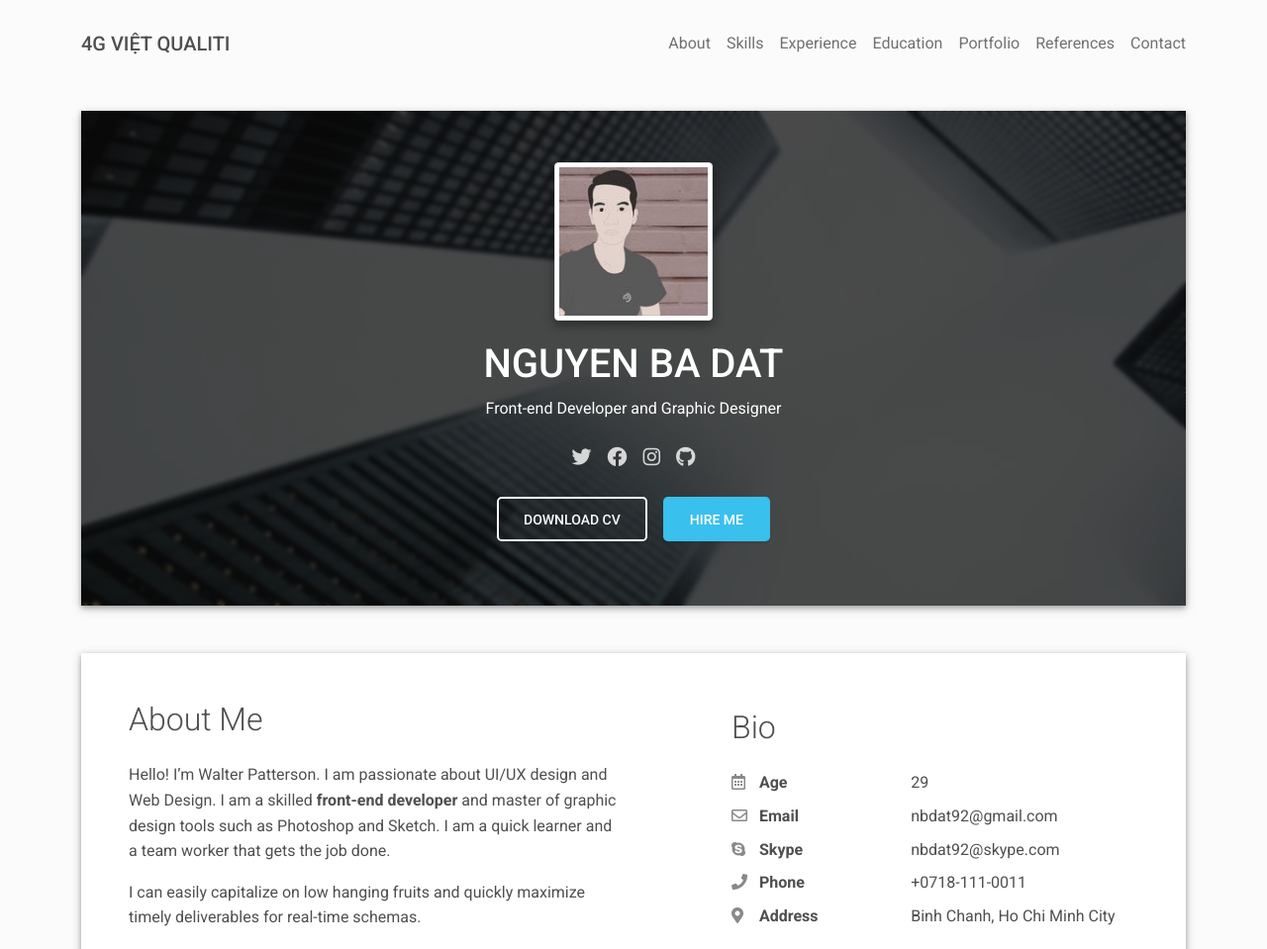
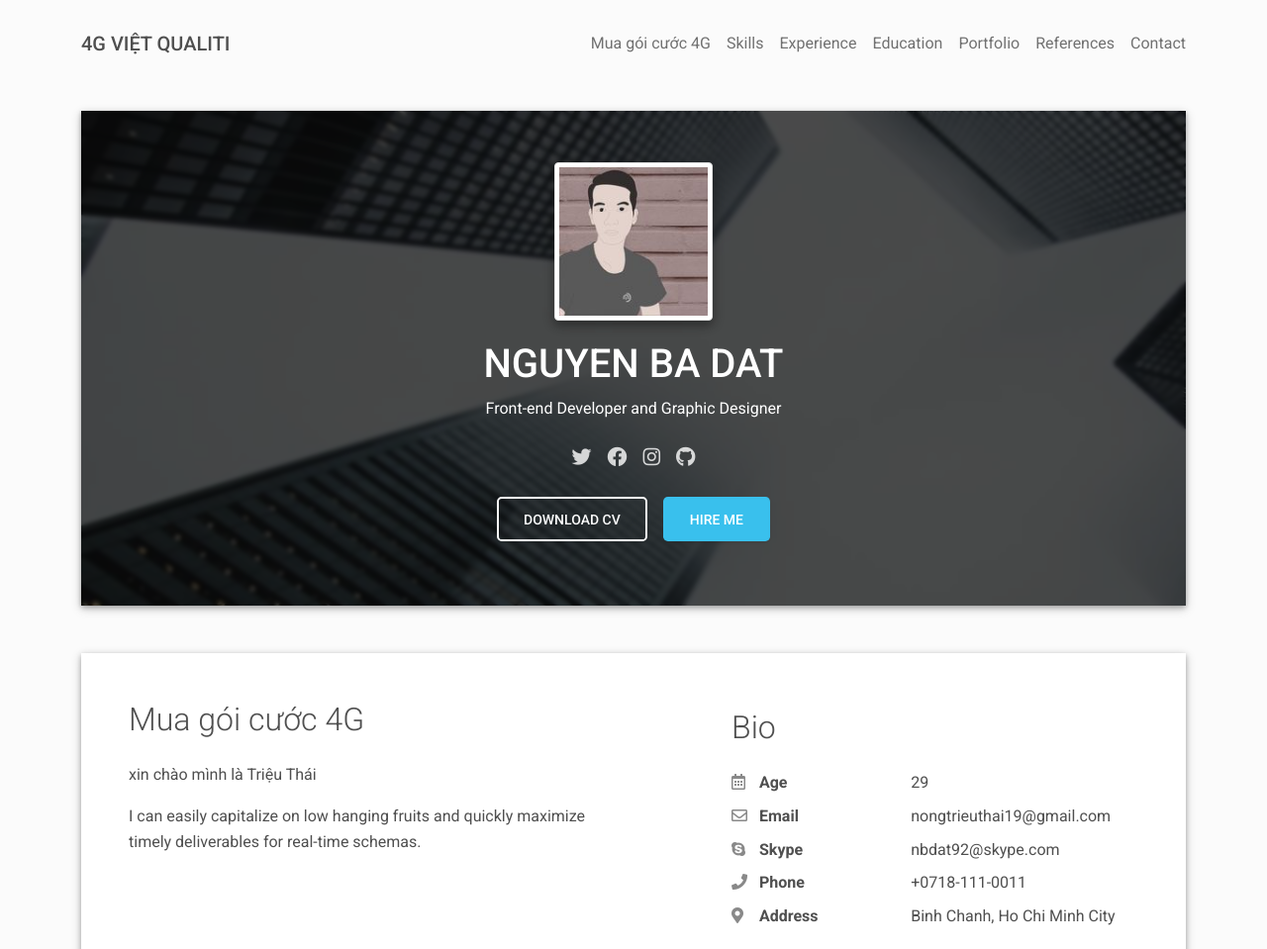
Before and after one commit to TThaii/4gvietqualiti, a plain HTML site: page index.html in a window 1280 px wide. Shown: the top 959 px of the page at 99% size. Drawn offline with Linux system fonts and the light colour scheme.

Commit message:
Add files via upload

```diff
--- a/index.html
+++ b/index.html
@@ -32,7 +32,7 @@
           <div class="site-nav">
             <nav role="navigation">
               <ul class="nav justify-content-center">
-                <li class="nav-item"><a class="nav-link" href="#about" title="About"><span class="menu-title">About</span></a>
+                <li class="nav-item"><a class="nav-link" href="mua4g" title="Mua gói cước 4G"><span class="menu-title">Mua gói cước 4G</span></a>
                 </li>
                 <li class="nav-item"><a class="nav-link" href="#skills" title="Skills"><span class="menu-title">Skills</span></a>
                 </li>
@@ -87,12 +87,12 @@
       </div>
     </div>
   </div>
-  <div class="shadow-1-strong bg-white my-5 p-5" id="about">
+  <div class="shadow-1-strong bg-white my-5 p-5" id="Mua gói cước 4G">
     <div class="about-section">
       <div class="row">
         <div class="col-md-6">
-          <h2 class="h2 fw-light mb-4">About Me</h2>
-          <p>Hello! I’m Walter Patterson. I am passionate about UI/UX design and Web Design. I am a skilled <strong>front-end developer</strong> and master of graphic design tools such as Photoshop and Sketch. I am a quick learner and a team worker that gets the job done.</p>
+          <h2 class="h2 fw-light mb-4">Mua gói cước 4G</h2>
+          <p>xin chào mình là Triệu Thái</p>
           <p>I can easily capitalize on low hanging fruits and quickly maximize timely deliverables for real-time schemas.</p>
         </div>
         <div class="col-md-5 offset-lg-1">
@@ -108,7 +108,7 @@
               <div class="pb-2 fw-bolder"><i class="far fa-envelope pe-2 text-muted" style="width:24px;opacity:0.85;"></i> Email</div>
             </div>
             <div class="col-sm-7">
-              <div class="pb-2">nbdat92@gmail.com</div>
+              <div class="pb-2">nongtrieuthai19@gmail.com</div>
             </div>
             <div class="col-sm-5">
               <div class="pb-2 fw-bolder"><i class="fab fa-skype pe-2 text-muted" style="width:24px;opacity:0.85;"></i> Skype</div>
```
